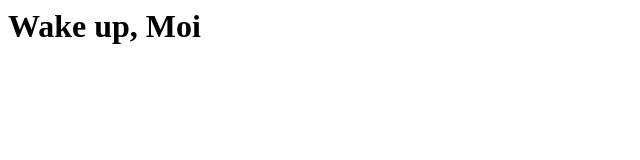
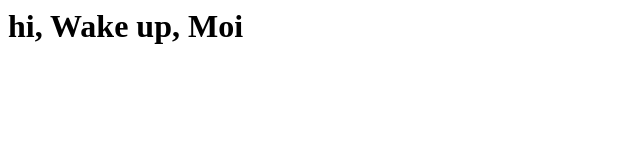
Before and after one commit to andreslg96/Prueba, a plain HTML site: page html/index.html in a window 1280 px wide. Shown: the whole page, without its empty margins (0-640 px from the left). Drawn offline with Linux system fonts and the light colour scheme.

Commit message:
titulo modificado

```diff
--- a/html/index.html
+++ b/html/index.html
@@ -1,5 +1,5 @@
 <html>
  <body>
-  <h1>Wake up, Moi
+  <h1>hi, Wake up, Moi</h1>
  </body>
 </html>
```
